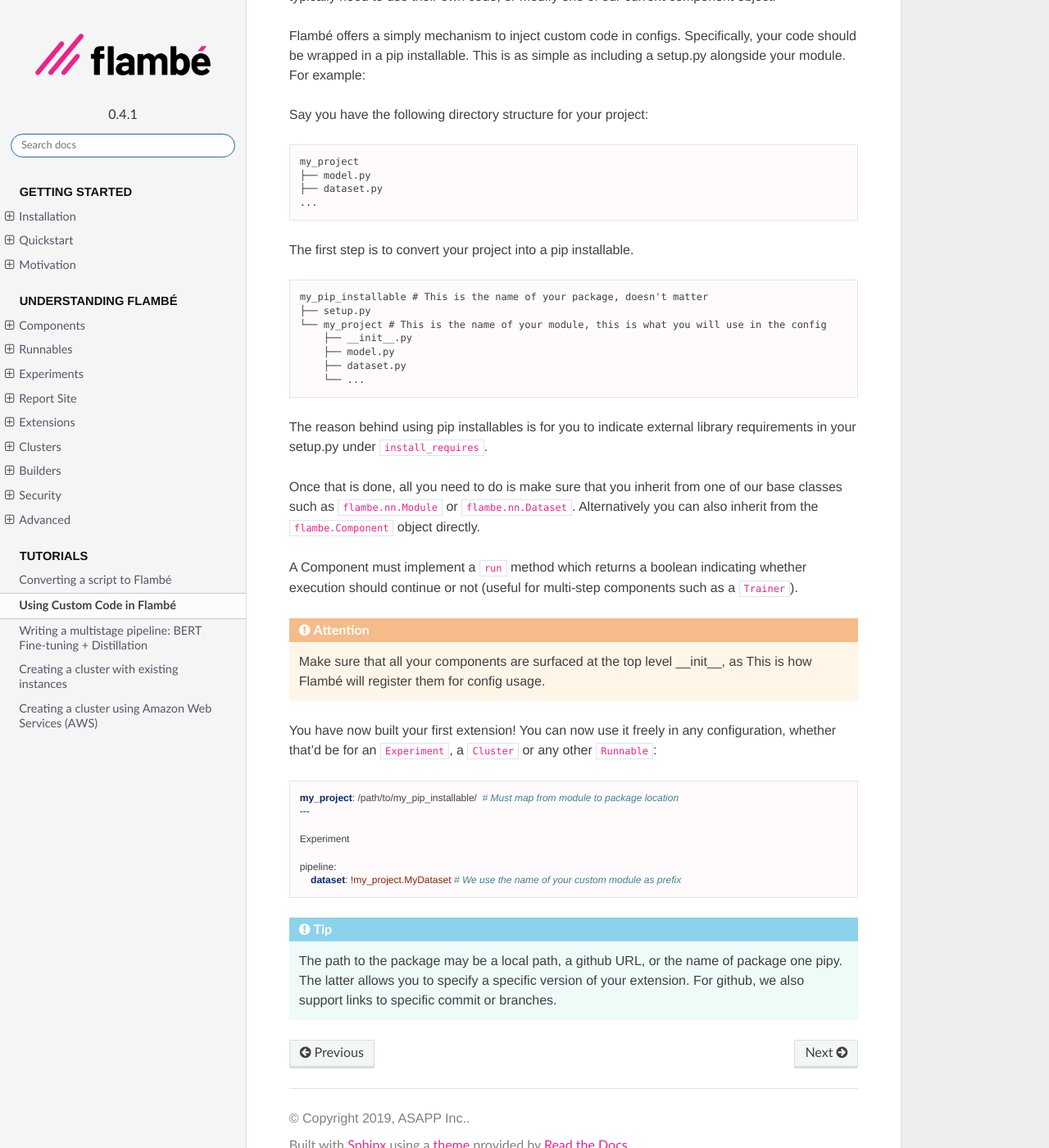
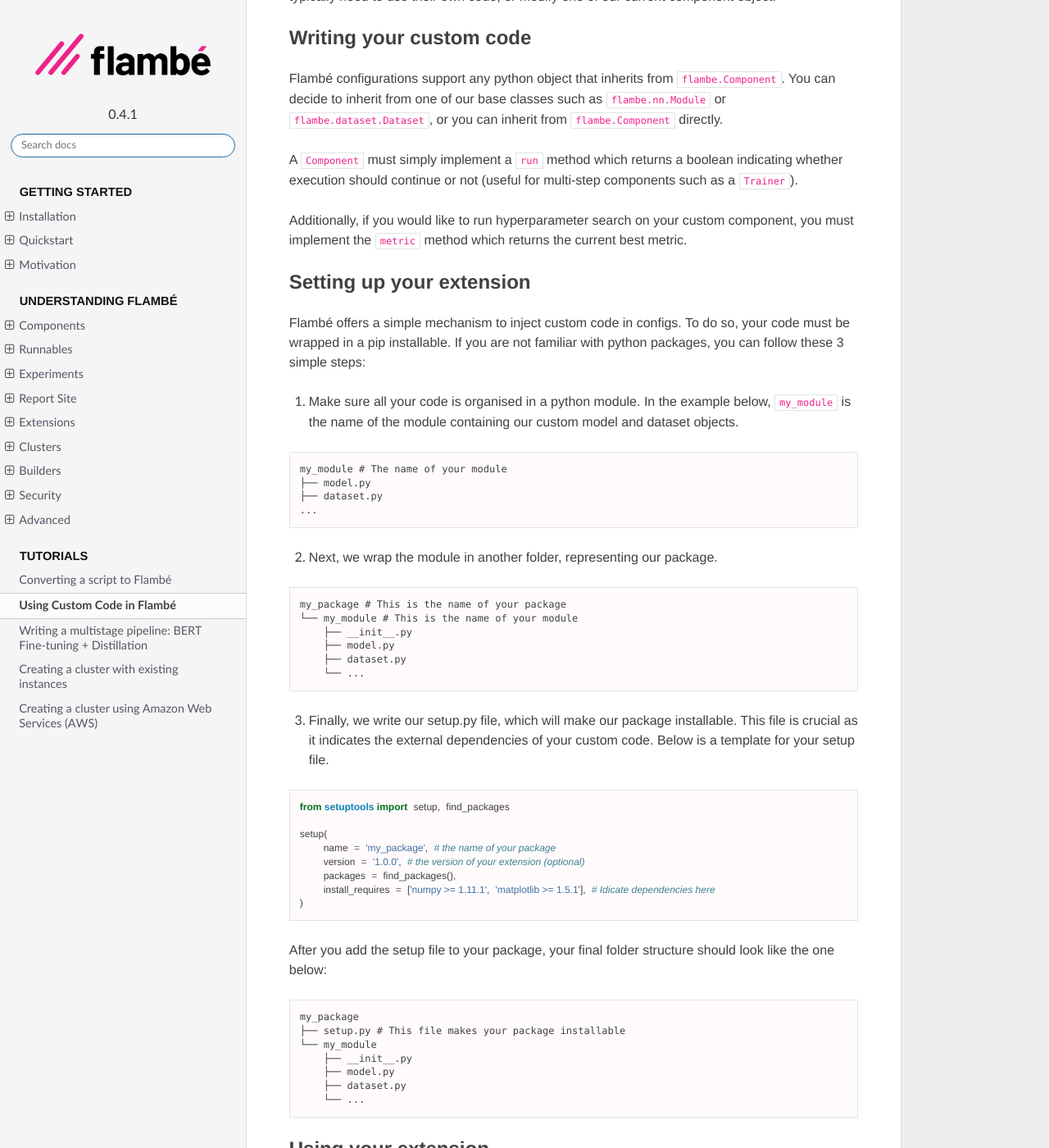
Before and after one commit to asappresearch/flambe, a Sphinx documentation site: the page built from docs/tutorials/custom.rst, in a window 1280 px wide and 1400 px high, scrolled down 195 px. Shown: the whole window at 82% size. Built offline with Sphinx 7.4.7 and the Read the Docs theme 2.0.0, drawn with Linux system fonts in a browser that asks for light colours; pages that are not in the unit, such as notebooks, are missing from menus; some of the changed text lies outside the part shown.

Commit message:
better tutorial

```diff
--- a/docs/tutorials/custom.rst
+++ b/docs/tutorials/custom.rst
@@ -6,58 +6,111 @@ While Flambé offers a large number of `Component` objects to use in experiments
 researchers will typically need to use their own code, or modify one of our current
 component object.
 
-Flambé offers a simply mechanism to inject custom code in configs. Specifically,
-your code should be wrapped in a pip installable. This is as simple as including
-a setup.py alongside your module. For example:
 
-Say you have the following directory structure for your project:
+Writing your custom code
+------------------------
+
+Flambé configurations support any python object that inherits from ``flambe.Component``.
+You can decide to inherit from one of our base classes such as ``flambe.nn.Module`` or ``flambe.dataset.Dataset``,
+or you can inherit from ``flambe.Component`` directly.
+
+A ``Component`` must simply implement a ``run`` method which returns a boolean indicating whether execution
+should continue or not (useful for multi-step components such as a ``Trainer``).
+
+Additionally, if you would like to run hyperparameter search on your custom
+component, you must implement the ``metric`` method which returns the current best metric.
+
+
+Setting up your extension
+-------------------------
+
+Flambé offers a simple mechanism to inject custom code in configs. To do so,
+your code must be wrapped in a pip installable. If you are not familiar with
+python packages, you can follow these 3 simple steps:
+
+1. Make sure all your code is organised in a python module. In the example below,
+   ``my_module`` is the name of the module containing our custom model and dataset objects.
 
 ::
 
-    my_project
+    my_module # The name of your module
     ├── model.py
     ├── dataset.py
     ...
 
-The first step is to convert your project into a pip installable.
+2. Next, we wrap the module in another folder, representing our package.
 
 ::
 
-    my_pip_installable # This is the name of your package, doesn't matter
-    ├── setup.py
-    └── my_project # This is the name of your module, this is what you will use in the config
+    my_package # This is the name of your package
+    └── my_module # This is the name of your module
         ├── __init__.py
         ├── model.py
         ├── dataset.py
         └── ...
 
-The reason behind using pip installables is for you to indicate external library requirements
-in your setup.py under ``install_requires``.
+3. Finally, we write our setup.py file, which will make our package installable.
+   This file is crucial as it indicates the external dependencies of your custom code.
+   Below is a template for your setup file.
 
-Once that is done, all you need to do is make sure that you inherit from one of our base classes
-such as ``flambe.nn.Module`` or ``flambe.nn.Dataset``. Alternatively you can also inherit from
-the ``flambe.Component`` object directly.
+.. code-block:: python
 
-A Component must implement a ``run`` method which returns a boolean indicating whether execution
-should continue or not (useful for multi-step components such as a ``Trainer``).
+    from setuptools import setup, find_packages
 
-.. attention:: Make sure that all your components are surfaced at the top level __init__, as This
-                is how Flambé will register them for config usage.
+    setup(
+        name = 'my_package', # the name of your package
+        version = '1.0.0', # the version of your extension (optional)
+        packages = find_packages(),
+        install_requires = ['numpy >= 1.11.1', 'matplotlib >= 1.5.1'], # Idicate dependencies here
+    )
 
-You have now built your first extension! You can now use it freely in any configuration,
-whether that'd be for an ``Experiment``, a ``Cluster`` or any other ``Runnable``:
+After you add the setup file to your package, your final folder structure should look like
+the one below:
 
+::
+
+    my_package
+    ├── setup.py # This file makes your package installable
+    └── my_module
+        ├── __init__.py
+        ├── model.py
+        ├── dataset.py
+        └── ...
+
+
+Using your extension
+--------------------
+
+You have built your first extension! You can now use it freely in any configuration,
+whether that'd be for an ``Experiment``, a ``Cluster`` or any other ``Runnable``.
+
+To do so, simply add them at the top of your extension, mapping the name of the
+module your built (``my_module`` in the example) to the location of the package
+(``my_package`` in the example).
+
+.. important:: The name of the module is used as a prefix in your configurations. Not
+               the name of your package.
 
 .. code-block:: yaml
 
-    my_project: /path/to/my_pip_installable/  # Must map from module to package location
-    ---
+    my_module: path/to/my_package  # Must map from module to package path
 
-    Experiment
+    ---  # Note the 3 dashes here
+
+    !Experiment
 
     pipeline:
-        dataset: !my_project.MyDataset # We use the name of your custom module as prefix
+        dataset: !my_module.MyDataset # We use the name of your custom module as prefix
 
 .. tip:: The path to the package may be a local path, a github URL, or the name of package one
-          pipy. The latter allows you to specify a specific version of your extension. For github,
+          pypi. The latter allows you to specify a specific version of your extension. For github,
           we also support links to specific commit or branches.
+
+Flambé will require your extension to be installed. You can do so manually by running:
+
+``pip install my_package``
+
+or Flambé can install all the extensions specified in your
+configuration automatically if the ``-i`` flag is used:
+
+``flambe -i config.yaml``
```
